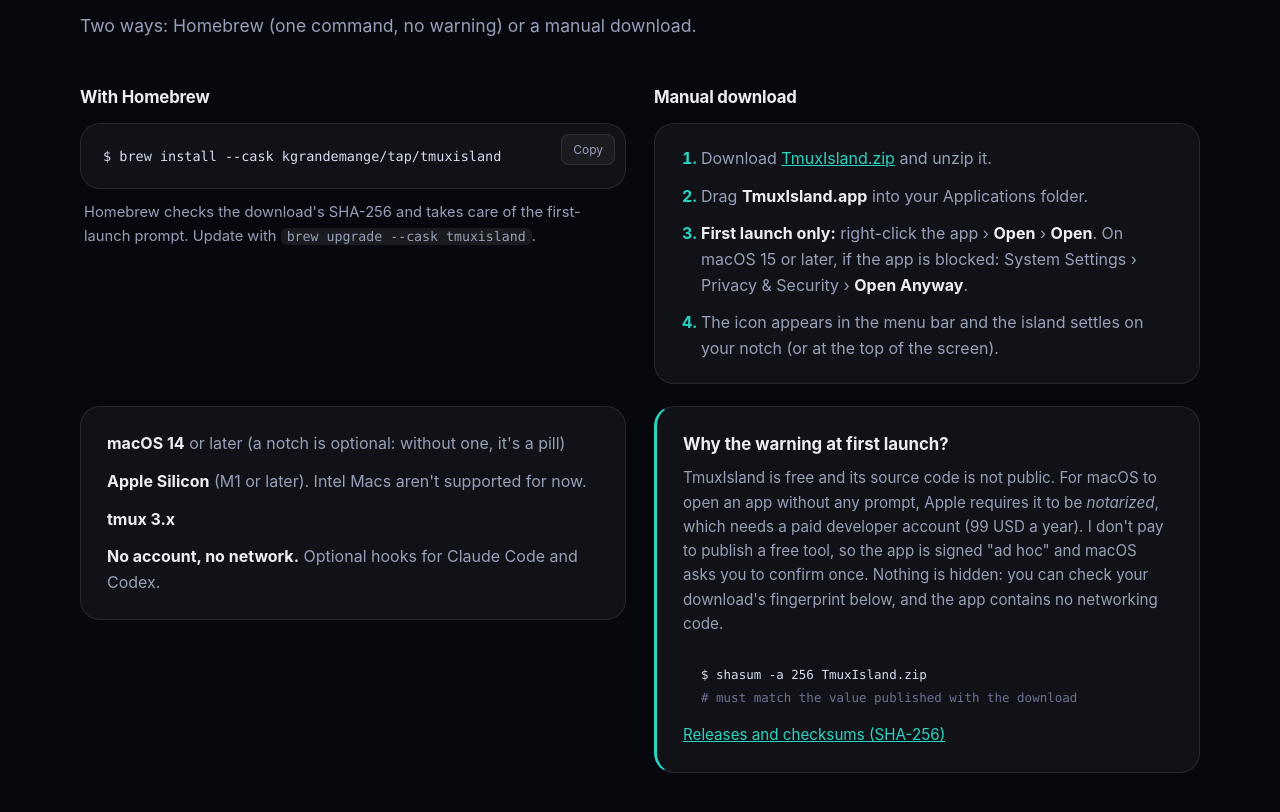
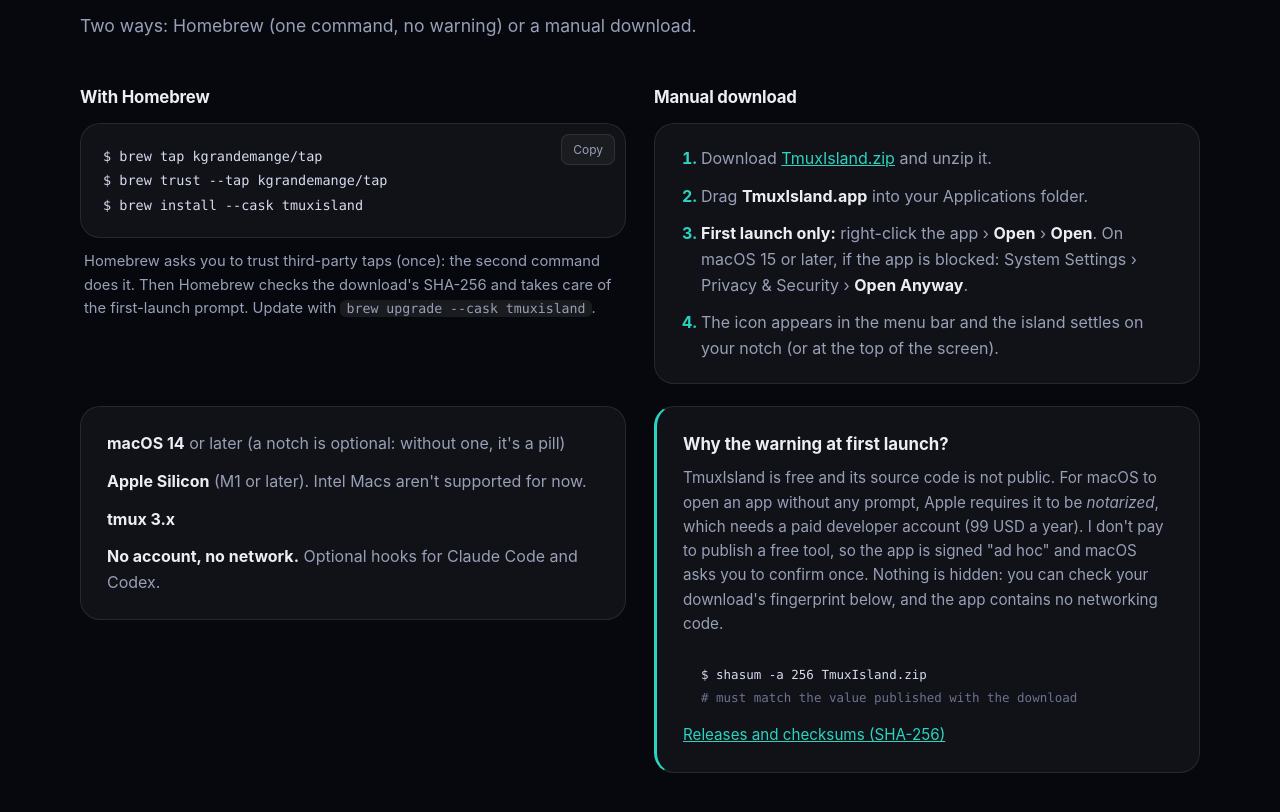
Before and after one commit to kgrandemange/tmux-island, a plain HTML site: page docs/index.html in a window 1280 px wide. Shown: the part 5773-6585 px from the top of the page. Drawn offline with Linux system fonts and the light colour scheme.

Commit message:
docs: explain the Homebrew tap trust step

```diff
--- a/docs/index.html
+++ b/docs/index.html
@@ -203,9 +203,11 @@
         <h3 class="inst-h" data-en="With Homebrew">Avec Homebrew</h3>
         <div class="card codebox reveal">
           <div class="copy"><button type="button" data-en="Copy">Copier</button></div>
-<pre><span class="k">$</span> brew install --cask kgrandemange/tap/tmuxisland</pre>
+<pre><span class="k">$</span> brew tap kgrandemange/tap
+<span class="k">$</span> brew trust --tap kgrandemange/tap
+<span class="k">$</span> brew install --cask tmuxisland</pre>
         </div>
-        <p class="inst-note" data-en="Homebrew checks the download's SHA-256 and takes care of the first-launch prompt. Update with <code>brew upgrade --cask tmuxisland</code>.">Homebrew vérifie l'empreinte SHA-256 du téléchargement et s'occupe de l'avertissement du premier lancement. Mise à jour avec <code>brew upgrade --cask tmuxisland</code>.</p>
+        <p class="inst-note" data-en="Homebrew asks you to trust third-party taps (once): the second command does it. Then Homebrew checks the download's SHA-256 and takes care of the first-launch prompt. Update with <code>brew upgrade --cask tmuxisland</code>.">Homebrew demande d'approuver les taps tiers (une seule fois) : la deuxième commande s'en charge. Ensuite Homebrew vérifie l'empreinte SHA-256 du téléchargement et s'occupe de l'avertissement du premier lancement. Mise à jour avec <code>brew upgrade --cask tmuxisland</code>.</p>
       </div>
       <div>
         <h3 class="inst-h" data-en="Manual download">Téléchargement manuel</h3>
```
Also changed, not shown: 1 other file.
